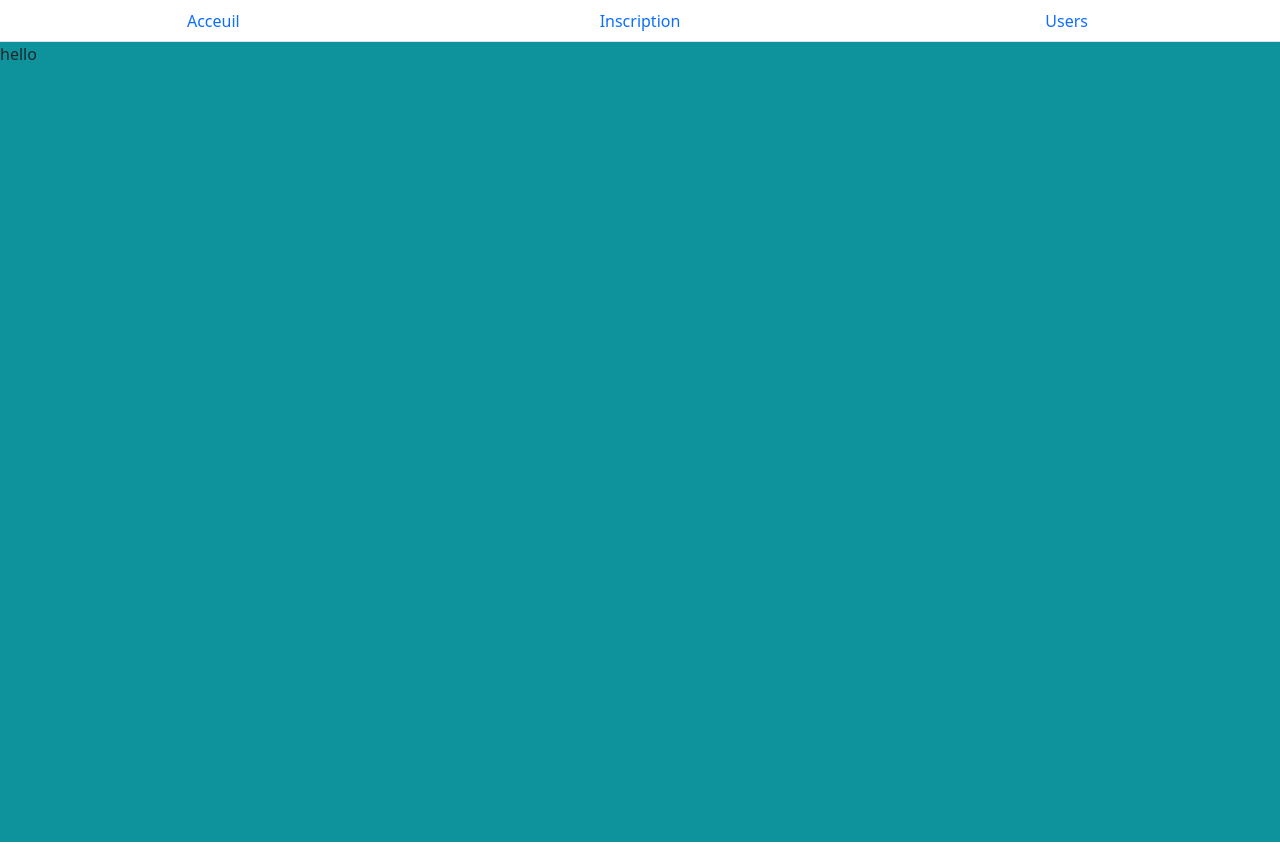
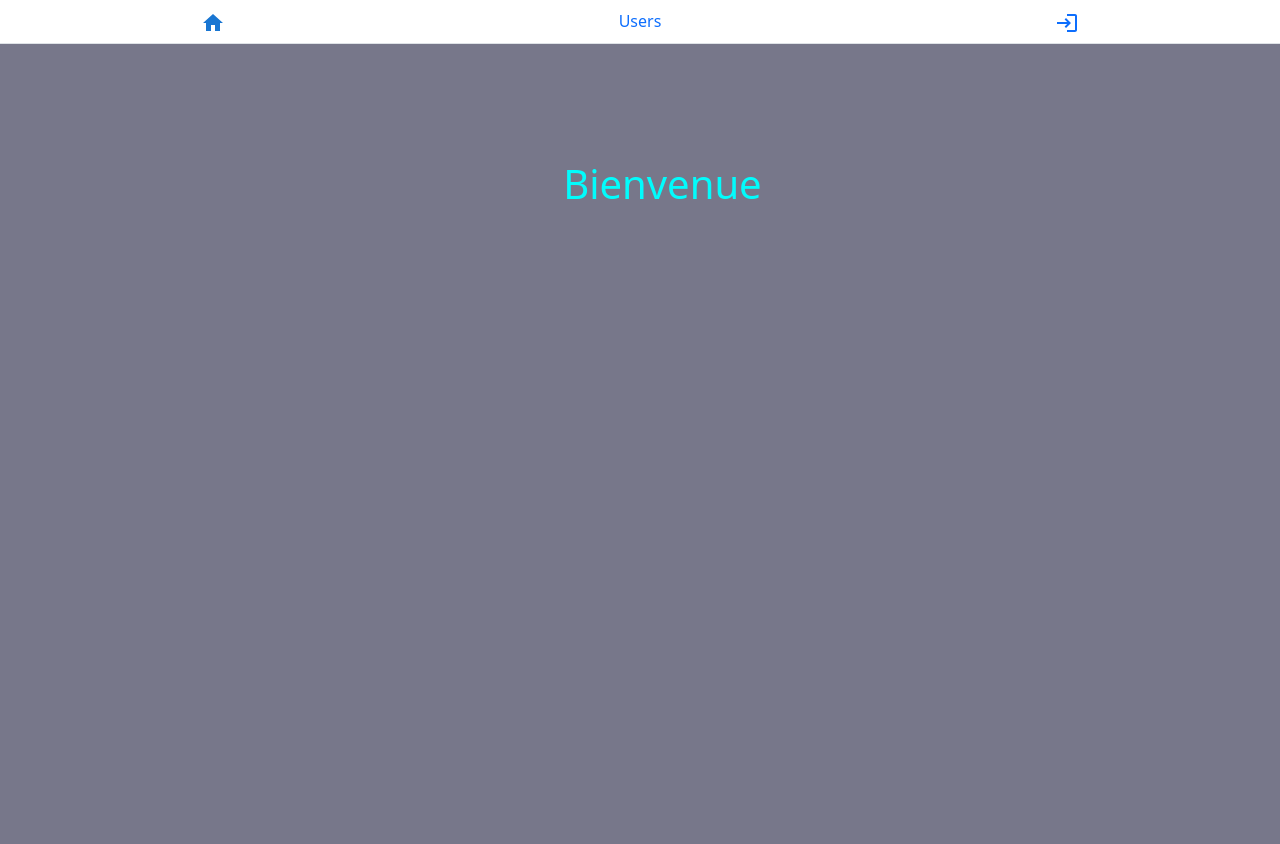
Before and after one commit to Bounouar-Mohamed/App-React-V2, a React (Create React App) app: page / in a window 1280 px wide. Built offline with nearby package versions, Linux system fonts and the light colour scheme.

Commit message:
refresh page acceuil

```diff
--- a/package.json
+++ b/package.json
@@ -20,6 +20,7 @@
     "@types/react": "^17.0.38",
     "@types/react-dom": "^17.0.11",
     "@types/react-table": "^7.7.9",
+    "antd": "^4.18.7",
     "axios": "^0.25.0",
     "bootstrap": "^5.1.3",
     "framer-motion": "^5.6.0",
@@ -27,12 +28,14 @@
     "react": "^17.0.2",
     "react-bootstrap": "^2.1.1",
     "react-bootstrap-buttons": "^1.0.0",
+    "react-bootstrap-submenu": "^2.0.0",
     "react-bootstrap-table": "^4.3.1",
     "react-data-table-component": "^7.4.7",
     "react-dom": "^17.0.2",
     "react-hook-form": "^7.25.1",
     "react-router-dom": "^6.2.1",
     "react-scripts": "5.0.0",
+    "react-spring": "^9.4.3",
     "react-toastify": "^8.1.1",
     "styled-components": "^5.3.3",
     "typescript": "^4.5.5",
--- a/src/App.css
+++ b/src/App.css
@@ -1,29 +1,41 @@
 .inscription-header {
 
-  background-color: #0e939c;
+  background-color: #77778a;
   min-height: 100vh;
   display: flex;
   flex-direction: column;
-  align-items: center;
   justify-content: center;
   font-size: calc(10px + 2vmin);
   text-align: center;
-  color: rgb(248, 19, 19);
 
 }
-.acceuil-header {
+.acceuil{
 
-  background-color: #0e939c;
+  background-color: #77778a;
+  min-height: 100vh;
+
+}
+.hello-acceuil {
+  color: aqua;
+  position: absolute;
+  left: 44%;
+  top: 20%;
+}
+
+
+.users-header {
+
+  background-color: #77778a;
   min-height: 100vh;
 
 
 }
 
 
-.users-header {
-
-  background-color: #0e939c;
-  min-height: 100vh;
-
-
+.shadow-box {
+  margin-left: 30%;
+  width: 40%;
+  background-color: #000000;
+  box-shadow: 3px 3px 5px 3px rgb(154, 185, 213);
+  border-radius: 5%;
 }
--- a/src/Formulaire/inscription.tsx
+++ b/src/Formulaire/inscription.tsx
@@ -26,10 +26,8 @@ const Inscription = () => {
   const { register, handleSubmit, formState:{ errors }, resetField, watch } = useForm<UserSubmitForm>();
 
 
-
   const password = useRef({});
   password.current = watch("password", "");
-
 
 
   const submitForm = (data:UserSubmitForm) => {
@@ -40,18 +38,21 @@ const Inscription = () => {
     resetField("password");
     resetField("confirmPassword");
 
+
     Posts (data)
+
   };
 
 
   return (
 
-    <header className='inscription-header'>
+    <div className='inscription-header'>
         <form onSubmit={handleSubmit(submitForm)}>
 
-          <div className="inputs">
-
-
+          <div className="shadow-box">
+    <label>Inscription:</label>
+    <br/>
+    <br/>
           <Form>
 
             <Form.Group className="mb-3">
@@ -154,15 +155,18 @@ const Inscription = () => {
 
              <br/>
 
-             <Button type="submit" variant="contained" startIcon={<SendIcon />}>
+<Button type="submit" variant="contained" startIcon={<SendIcon />}>
 
-             Envoyer
+Envoyer
 
-             </Button>
+</Button>
+
+
+
 
           </div>
           </form>
-          </header>
+          </div>
 
       );
 }
--- a/src/Router/Route.tsx
+++ b/src/Router/Route.tsx
@@ -5,7 +5,8 @@ import UsersTable from '../pages/Users';
 import Acceuil from '../pages/acceuil';
 import Nav from 'react-bootstrap/Nav'
 import 'bootstrap/dist/css/bootstrap.min.css';
-
+import SvgIcon from '@mui/material/SvgIcon';
+import LoginIcon from '@mui/icons-material/Login';
 
 export default class Navs extends Component{
   render(){
@@ -20,16 +21,25 @@ export default class Navs extends Component{
 <Nav justify variant="tabs" >
 
 <Nav.Item>
-  <Nav.Link href="/">Acceuil</Nav.Link>
-</Nav.Item>
+  <Nav.Link href="/"> <SvgIcon color="primary" >
+      <path d="M10 20v-6h4v6h5v-8h3L12 3 2 12h3v8z" />
+    </SvgIcon>
 
-<Nav.Item>
-  <Nav.Link href="/inscription" >Inscription</Nav.Link>
+
+    </Nav.Link>
 </Nav.Item>
 
 <Nav.Item>
   <Nav.Link href="/users">Users</Nav.Link>
 </Nav.Item>
+
+<Nav.Item>
+  <Nav.Link href="/inscription" >
+  <LoginIcon/>
+  </Nav.Link>
+</Nav.Item>
+
+
 
 </Nav>
 
--- a/src/pages/acceuil.tsx
+++ b/src/pages/acceuil.tsx
@@ -1,16 +1,44 @@
-import React from 'react';
+import { useState } from 'react';
+import { useSpring, animated, config } from 'react-spring'
+import "../App.css";
+
 
 
     function Acceuil(){
 
+
+        const [flip, set] = useState(false)
+        const props = useSpring({
+          to: { opacity: 1 },
+          from: { opacity: 0 },
+          reset: true,
+          reverse: flip,
+          delay: 200,
+          config: config.molasses,
+          onRest: () => set(!flip),
+        })
         return (
-<header className='acceuil-header'>
-
-<div>
-hello
-            </div>
-</header>
 
 
-      )}
+    <div  className='acceuil' >
+        <header className='hello-acceuil'>
+
+            <animated.h1 style={props}> Bienvenue </animated.h1>
+
+        </header>
+
+        <div>
+
+        </div>
+    </div>
+
+
+
+)}
+
+
+
+
+
+
 export default Acceuil;
```
Also changed, not shown: 2 other files (tests, documents, lock files or other folders).
